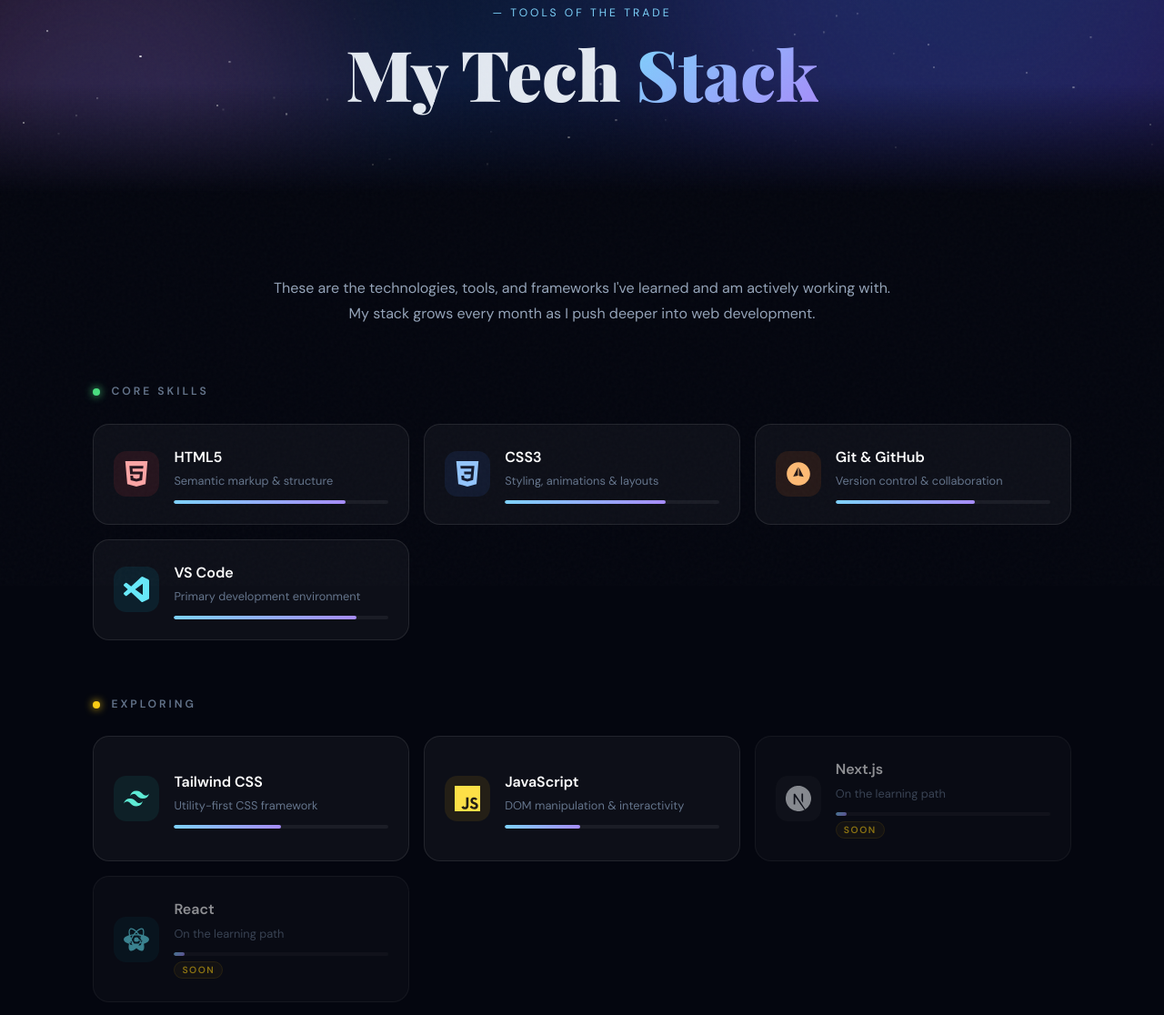
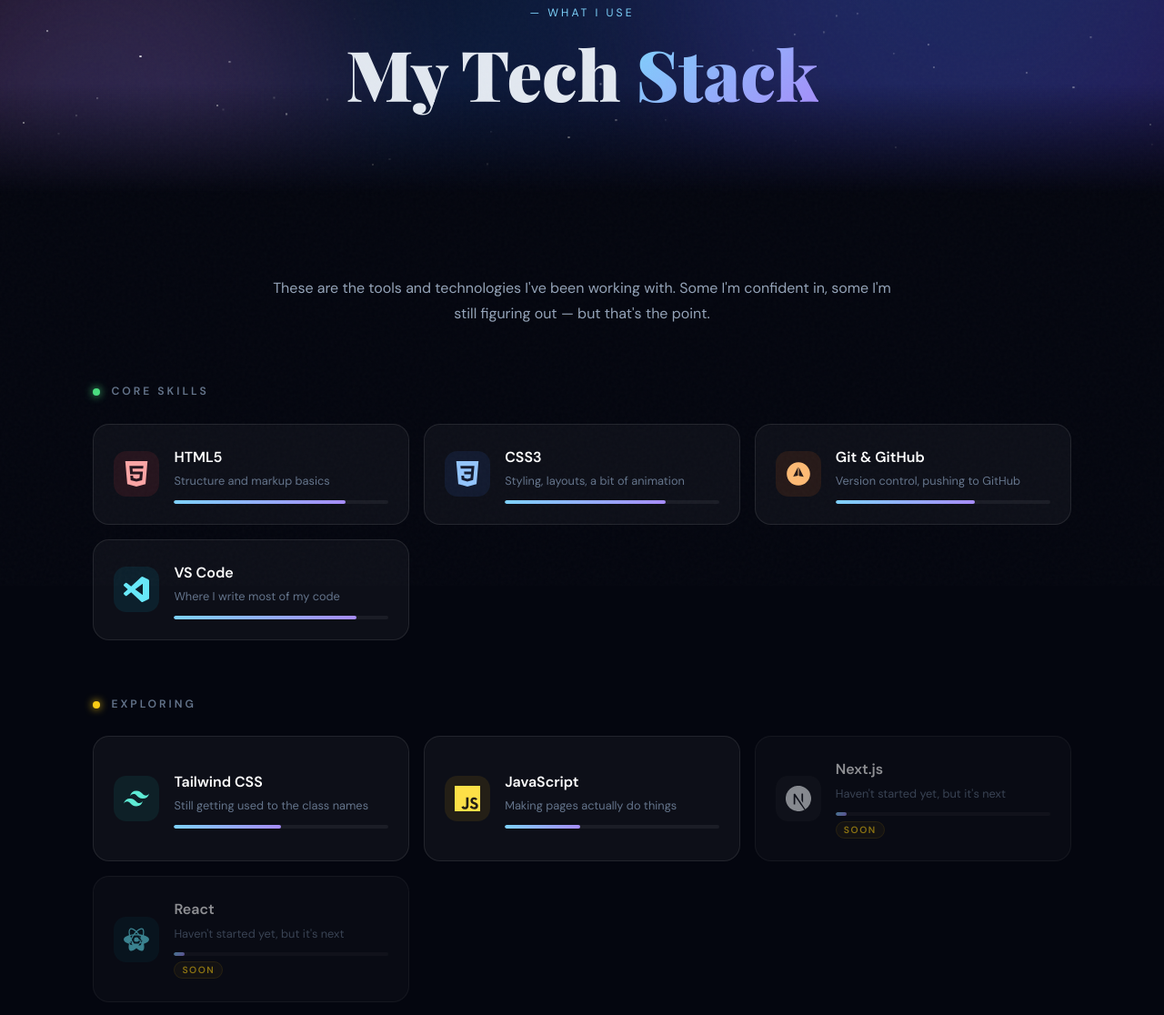
Before and after one commit to SuTanMon/portfolio, a plain HTML site: page techstack.html in a window 1280 px wide. Shown: the part 156-1272 px from the top of the page at 91% size. Drawn offline with nearby package versions, Linux system fonts and the light colour scheme; a web font is replaced by a local one.

Commit message:
Nothing significant changes here as well, just made a few changes in wordings

```diff
--- a/techstack.html
+++ b/techstack.html
@@ -35,14 +35,14 @@
     </div>
     <div class="stars" id="stars"></div>
     <div class="page-hero-content">
-      <p class="section-tag">— Tools of the Trade</p>
+      <p class="section-tag">— What I Use</p>
       <h1>My Tech <span class="name-gradient">Stack</span></h1>
     </div>
   </section>
 
   <section class="techstack-section">
     <div class="stack-intro">
-      <p>These are the technologies, tools, and frameworks I've learned and am actively working with. My stack grows every month as I push deeper into web development.</p>
+      <p>These are the tools and technologies I've been working with. Some I'm confident in, some I'm still figuring out — but that's the point.</p>
     </div>
 
     <div class="stack-group">
@@ -55,7 +55,7 @@
           </div>
           <div class="tech-info">
             <h4>HTML5</h4>
-            <p>Semantic markup & structure</p>
+            <p>Structure and markup basics</p>
             <div class="skill-bar"><div class="skill-fill" style="--w:80%"></div></div>
           </div>
         </div>
@@ -66,7 +66,7 @@
           </div>
           <div class="tech-info">
             <h4>CSS3</h4>
-            <p>Styling, animations & layouts</p>
+            <p>Styling, layouts, a bit of animation</p>
             <div class="skill-bar"><div class="skill-fill" style="--w:75%"></div></div>
           </div>
         </div>
@@ -77,7 +77,7 @@
           </div>
           <div class="tech-info">
             <h4>Git & GitHub</h4>
-            <p>Version control & collaboration</p>
+            <p>Version control, pushing to GitHub</p>
             <div class="skill-bar"><div class="skill-fill" style="--w:65%"></div></div>
           </div>
         </div>
@@ -88,7 +88,7 @@
           </div>
           <div class="tech-info">
             <h4>VS Code</h4>
-            <p>Primary development environment</p>
+            <p>Where I write most of my code</p>
             <div class="skill-bar"><div class="skill-fill" style="--w:85%"></div></div>
           </div>
         </div>
@@ -106,7 +106,7 @@
           </div>
           <div class="tech-info">
             <h4>Tailwind CSS</h4>
-            <p>Utility-first CSS framework</p>
+            <p>Still getting used to the class names</p>
             <div class="skill-bar"><div class="skill-fill" style="--w:50%"></div></div>
           </div>
         </div>
@@ -117,7 +117,7 @@
           </div>
           <div class="tech-info">
             <h4>JavaScript</h4>
-            <p>DOM manipulation & interactivity</p>
+            <p>Making pages actually do things</p>
             <div class="skill-bar"><div class="skill-fill" style="--w:35%"></div></div>
           </div>
         </div>
@@ -128,7 +128,7 @@
           </div>
           <div class="tech-info">
             <h4>Next.js</h4>
-            <p>On the learning path</p>
+            <p>Haven't started yet, but it's next</p>
             <div class="skill-bar"><div class="skill-fill" style="--w:5%"></div></div>
             <span class="badge-coming">Soon</span>
           </div>
@@ -140,7 +140,7 @@
           </div>
           <div class="tech-info">
             <h4>React</h4>
-            <p>On the learning path</p>
+            <p>Haven't started yet, but it's next</p>
             <div class="skill-bar"><div class="skill-fill" style="--w:5%"></div></div>
             <span class="badge-coming">Soon</span>
           </div>
```
